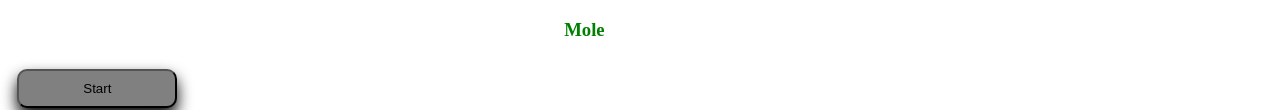
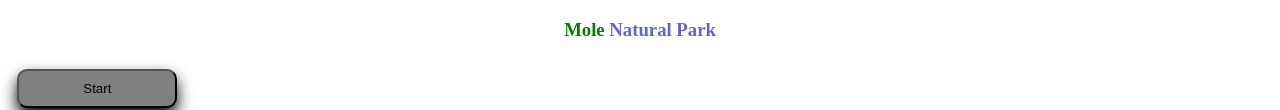
Before and after one commit to codedstar/NaturalPark, a website: page public_html/index.html in a window 1280 px wide. Shown: the part 358-468 px from the top of the page. Drawn offline with Linux system fonts and the light colour scheme.

Commit message:
color update

```diff
--- a/public_html/assets/css/style.css
+++ b/public_html/assets/css/style.css
@@ -22,7 +22,7 @@ Click nbfs://nbhost/SystemFileSystem/Templates/ClientSide/css.css to edit this t
 }
 
 .title{
-    color: background;
+    color: #6363ce;
 }
 
 .nav{
```
